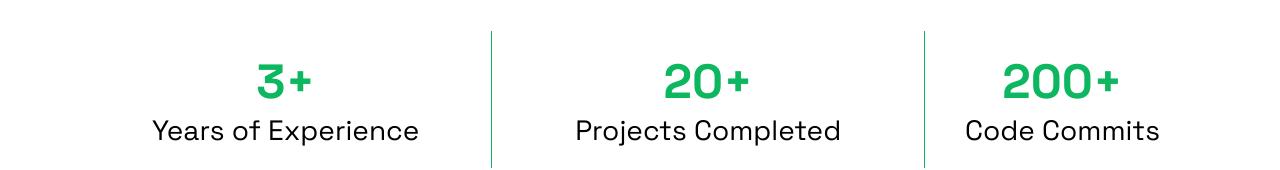
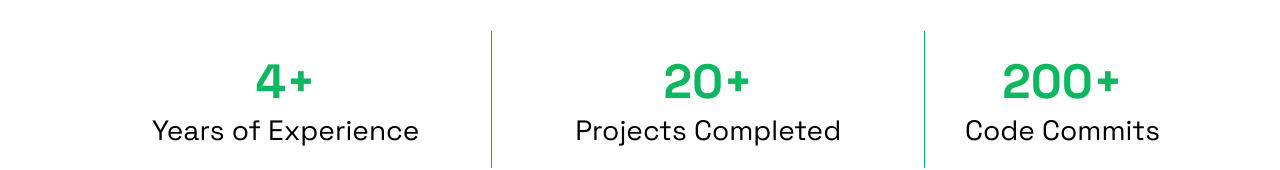
Before and after one commit to mercy299/portfolio, a Vue app: page / in a window 1280 px wide. Shown: the part 573-743 px from the top of the page. Built offline with nearby package versions, Linux system fonts and the light colour scheme; the HTML template or start-up script is replaced by a standard one.

Commit message:
updates yoe on review

```diff
--- a/src/components/Review.vue
+++ b/src/components/Review.vue
@@ -2,7 +2,7 @@
   <div class="review-container">
     <div class="content">
       <div class="group">
-        <h2>3+</h2>
+        <h2>4+</h2>
         <p>Years of Experience</p>
       </div>
       <div class="group bordered">
```
Also changed, not shown: 2 other files (tests, documents, lock files or other folders).
